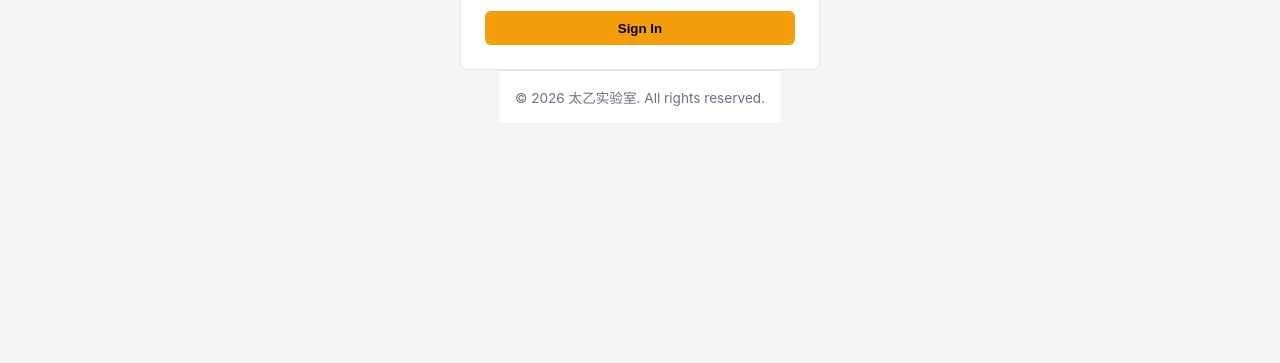
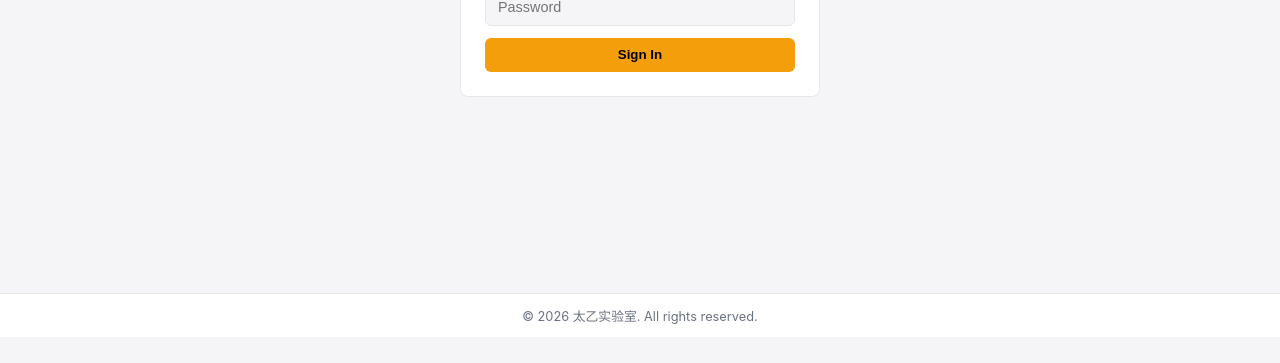
Before and after one commit to taills/markdown-hub, a React (Vite) app in the folder web/: page /login in a window 1280 px wide. Shown: the part 463-826 px from the top of the page. Before the commit the page ends 800 px from the top, so only its background shows below. Built offline with nearby package versions, Linux system fonts and the light colour scheme; no server answers.

Commit message:
feat: 添加公共主页路由和用户导航按钮，更新样式以固定页脚

```diff
--- a/web/src/App.tsx
+++ b/web/src/App.tsx
@@ -77,6 +77,15 @@ function AppRoutes() {
           )
         }
       />
+      {/* Public home route — accessible for both anonymous and authenticated users */}
+      <Route
+        path="/home"
+        element={
+          <Suspense fallback={<LoadingFallback />}>
+            <HomePage />
+          </Suspense>
+        }
+      />
       <Route
         path="/documents"
         element={
@@ -153,6 +162,9 @@ export function App() {
       <SiteTitleProvider>
         <AuthProvider>
           <AppRoutes />
+          <footer className="app-footer">
+            © {new Date().getFullYear()} 太乙实验室. All rights reserved.
+          </footer>
         </AuthProvider>
       </SiteTitleProvider>
     </BrowserRouter>
--- a/web/src/components/HomePage.tsx
+++ b/web/src/components/HomePage.tsx
@@ -1,6 +1,7 @@
 import { useEffect, useState } from 'react';
-import { Link } from 'react-router-dom';
+import { Link, useNavigate } from 'react-router-dom';
 import { useTranslation } from 'react-i18next';
+import { useAuth } from '@/hooks/useAuth';
 import { homeService, siteService } from '@/services/api';
 import type { Document, Workspace } from '@/types';
 
@@ -15,6 +16,8 @@ interface HomeData {
  */
 export function HomePage() {
   const { t } = useTranslation();
+  const { user } = useAuth();
+  const navigate = useNavigate();
   const [data, setData] = useState<HomeData | null>(null);
   const [siteTitle, setSiteTitle] = useState<string>('MarkdownHub');
   const [isLoading, setIsLoading] = useState(true);
@@ -56,7 +59,6 @@ export function HomePage() {
     <div className="home-page">
       <header className="home-header">
         <h1 className="home-title">{siteTitle}</h1>
-        <p className="home-subtitle">{t('home.subtitle')}</p>
       </header>
 
       {!hasPublicContent ? (
@@ -108,7 +110,13 @@ export function HomePage() {
       )}
 
       <footer className="home-footer">
-        <Link to="/login" className="home-login-link">{t('home.login', '登录')}</Link>
+        {user ? (
+          <button className="home-login-link" onClick={() => navigate('/documents')}>
+            {t('home.goToDocuments', '文档编辑')}
+          </button>
+        ) : (
+          <Link to="/login" className="home-login-link">{t('home.login', '登录')}</Link>
+        )}
       </footer>
     </div>
   );
--- a/web/src/components/LoginPage.tsx
+++ b/web/src/components/LoginPage.tsx
@@ -127,10 +127,6 @@ export function LoginPage() {
       </div>
 
       <ErrorModal message={error} onClose={handleCloseError} />
-
-      <footer className="app-footer">
-        © {new Date().getFullYear()} 太乙实验室. All rights reserved.
-      </footer>
     </div>
   );
 }
--- a/web/src/components/NotesLayout.tsx
+++ b/web/src/components/NotesLayout.tsx
@@ -811,6 +811,7 @@ export function NotesLayout() {
           {collaborators.length > 0 && (
             <span className="collaborators">{collaborators.length} {t('common.online')}</span>
           )}
+          <button className="ghost" onClick={() => navigate('/home')}>{t('nav.home')}</button>
           <span className="user-chip">{user?.username}</span>
           <button className="ghost" onClick={() => navigate('/me')}>{t('nav.profile')}</button>
           <button className="ghost" onClick={logout}>{t('nav.logout')}</button>
@@ -1022,10 +1023,6 @@ export function NotesLayout() {
       </div>
 
       <ErrorModal message={modalError} onClose={handleCloseError} />
-
-      <footer className="app-footer">
-        © {new Date().getFullYear()} 太乙实验室. All rights reserved.
-      </footer>
     </div>
   );
 }
--- a/web/src/i18n.ts
+++ b/web/src/i18n.ts
@@ -29,6 +29,7 @@ const resources = {
         optional: 'optional',
       },
       nav: {
+        home: 'Home',
         workspace: 'Workspace',
         documents: 'Documents',
         previewPanel: 'Preview/Panel',
@@ -251,7 +252,6 @@ const resources = {
         saving: 'Saving…',
       },
       home: {
-        subtitle: 'Public Content',
         noPublicContent: 'No public content available',
         publicWorkspaces: 'Public Workspaces',
         publicDocuments: 'Public Documents',
@@ -279,6 +279,7 @@ const resources = {
         optional: '可选',
       },
       nav: {
+        home: '首页',
         workspace: '工作空间',
         documents: '文档列表',
         previewPanel: '预览/面板',
@@ -501,7 +502,6 @@ const resources = {
         saving: '保存中…',
       },
       home: {
-        subtitle: '公开内容',
         noPublicContent: '暂无公开内容',
         publicWorkspaces: '公开工作空间',
         publicDocuments: '公开文档',
@@ -529,6 +529,7 @@ const resources = {
         optional: '可選',
       },
       nav: {
+        home: '首頁',
         workspace: '工作空間',
         documents: '文件清單',
         previewPanel: '預覽/面板',
@@ -751,7 +752,6 @@ const resources = {
         saving: '儲存中…',
       },
       home: {
-        subtitle: '公開內容',
         noPublicContent: '暫無公開內容',
         publicWorkspaces: '公開工作空間',
         publicDocuments: '公開文件',
--- a/web/src/styles.css
+++ b/web/src/styles.css
@@ -21,6 +21,7 @@ body {
   background: var(--bg);
   color: var(--text);
   min-height: 100vh;
+  padding-bottom: 3rem;
 }
 
 /* ---- Auth page ---- */
@@ -74,12 +75,17 @@ body {
 
 /* ---- App Footer ---- */
 .app-footer {
+  position: fixed;
+  bottom: 0;
+  left: 0;
+  right: 0;
   text-align: center;
-  padding: 1rem;
-  color: var(--text-muted);
-  font-size: 0.85rem;
+  padding: 0.75rem;
+  color: var(--text-muted);
+  font-size: 0.8rem;
   border-top: 1px solid var(--border);
   background: var(--surface);
+  z-index: 100;
 }
 
 /* ---- Document list ---- */
```
